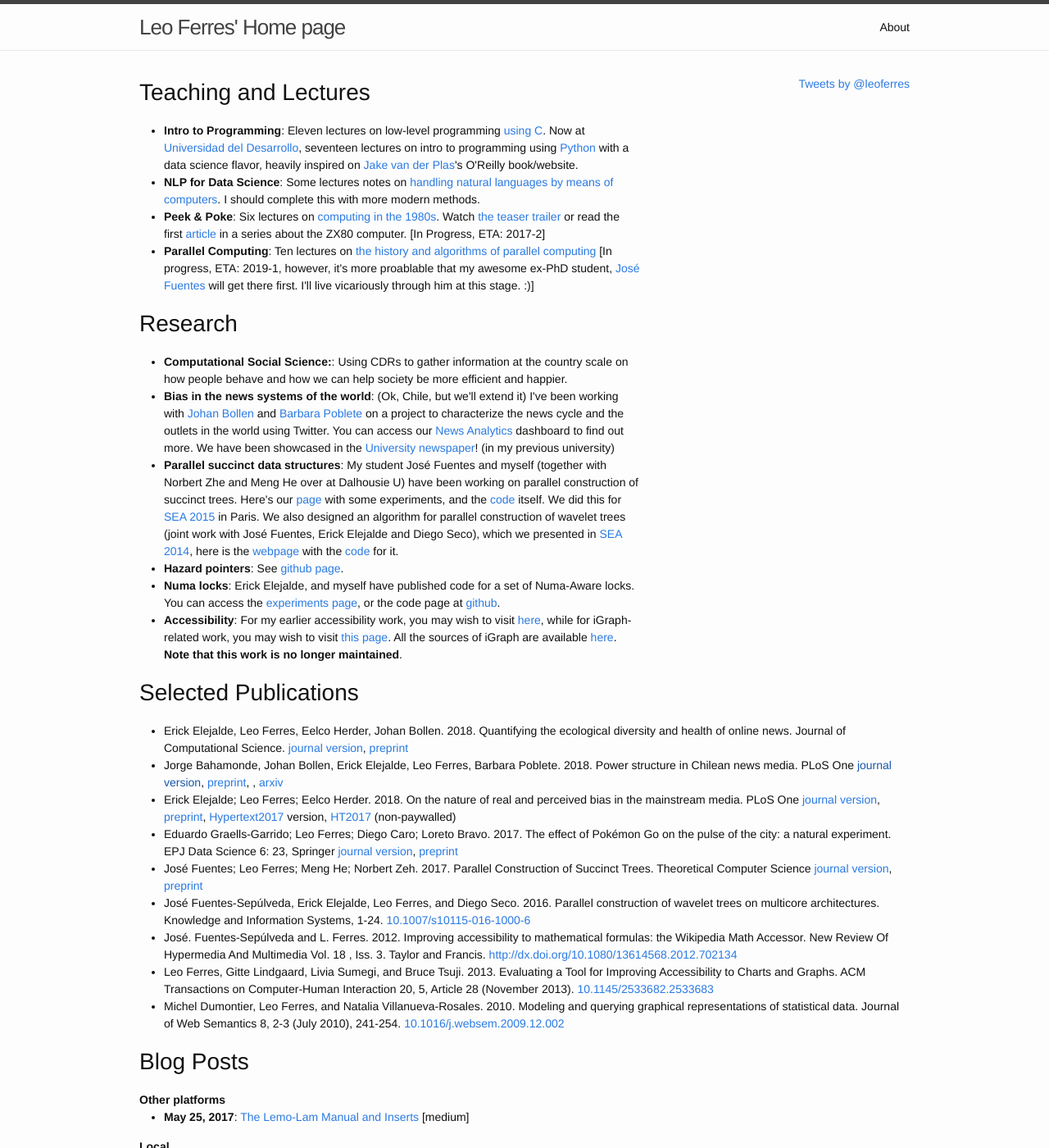
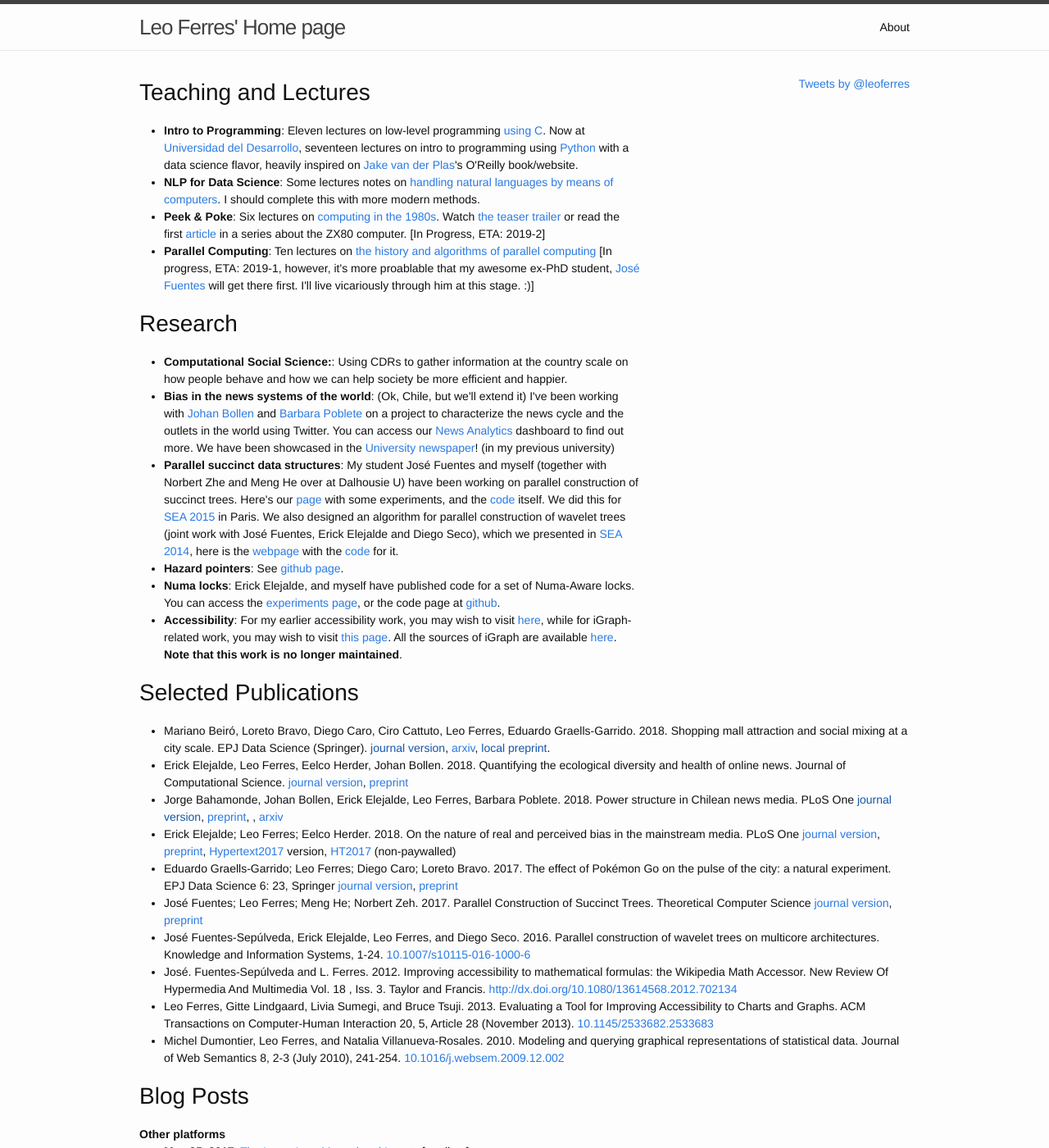
Before and after one commit to leoferres/leoferres.github.io, a Jekyll site: the page built from index.html, in a window 1280 px wide and 1400 px high. Shown: the whole window at 82% size. Built offline with Jekyll 4.4.1, drawn with Linux system fonts in a browser that asks for light colours; comment, search, counter and statistics services are not loaded.

Commit message:
added mallmob pub

```diff
--- a/index.html
+++ b/index.html
@@ -31,7 +31,7 @@ layout: default
 	  teaser trailer</a> or read the first
 	  <a href="https://medium.com/@leoferres/the-lemo-lam-manual-and-inserts-de06ab9974d1">article</a>
 	  in a series about the ZX80 computer. [In Progress, ETA:
-	  2017-2]</li>
+	  2019-2]</li>
       <li><b>Parallel Computing</b>: Ten lectures on <a href="./">the
       history and algorithms of parallel computing</a> [In progress,
       ETA: 2019-1, however, it's more proablable that my awesome
@@ -96,6 +96,14 @@ layout: default
 
   <h1>Selected Publications</h1>
   <ul>
+    <li>
+      Mariano Beiró, Loreto Bravo, Diego Caro, Ciro Cattuto, Leo
+       Ferres, Eduardo Graells-Garrido. 2018. Shopping mall attraction
+       and social mixing at a city scale. EPJ Data Science
+       (Springer). <a href="">journal
+	version</a>, <a href="https://arxiv.org/abs/1802.00041">arxiv</a>,
+      <a href="">local preprint</a>.
+    </li>
     <li>
       Erick Elejalde, Leo Ferres, Eelco Herder, Johan Bollen. 2018. Quantifying the ecological diversity and health of online news. Journal of Computational Science. <a href="https://www.journals.elsevier.com/journal-of-computational-science">journal
        version</a>, <a href="http://leoferres.info/pubs/NewsEcosystemJOCS.pdf">preprint</a>
```
